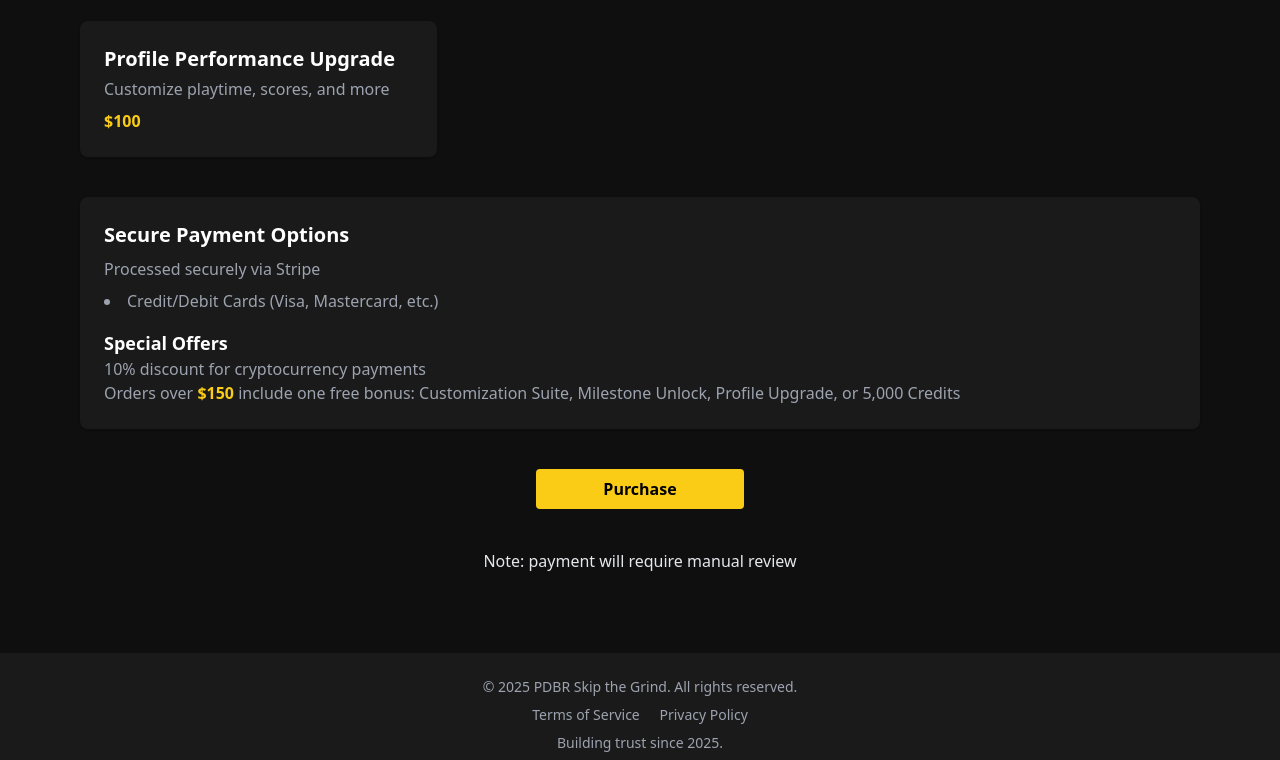
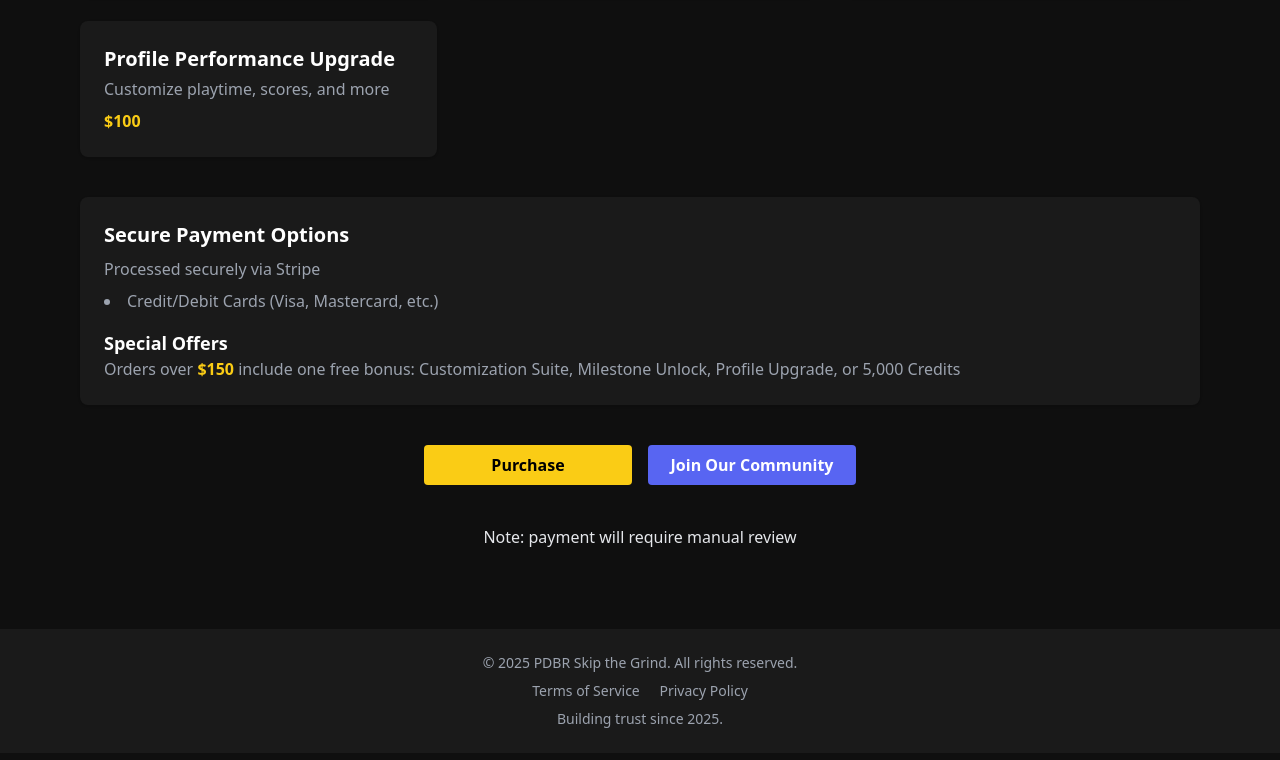
Before and after one commit to PDB-R/PDB-R.github.io, a plain HTML site: page index.html in a window 1280 px wide. Shown: the part 1167-1927 px from the top of the page. Drawn offline with nearby package versions, Linux system fonts and the light colour scheme.

Commit message:
Update index.html

```diff
--- a/index.html
+++ b/index.html
@@ -24,6 +24,11 @@
           PDBR
         </h1>
         <p class="text-gray-300 mt-2 text-lg sm:text-xl">Skip the Grind!</p>
+        <p
+          class="mt-4 text-sm sm:text-base text-gray-200 bg-black/40 px-4 py-2 rounded"
+        >
+          Note: All items are purely cosmetic and do not affect gameplay.
+        </p>
       </div>
     </header>
 
@@ -144,7 +149,6 @@
           <li>Credit/Debit Cards (Visa, Mastercard, etc.)</li>
         </ul>
         <h3 class="text-lg font-semibold mt-4 text-white">Special Offers</h3>
-        <p class="text-gray-400">10% discount for cryptocurrency payments</p>
         <p class="text-gray-400">
           Orders over
           <span class="text-yellow-400 font-bold">$150</span> include one free
@@ -158,6 +162,11 @@
           href="https://buy.stripe.com/9AQaIw7Sv9xj47edQQ"
           class="bg-yellow-400 text-black font-semibold py-2 px-4 rounded hover:bg-yellow-300 transition w-52 text-center"
           >Purchase</a
+        >
+        <a
+          href="https://discord.com/invite/6rWqtxMfXA"
+          class="bg-[#5865F2] text-white font-semibold py-2 px-4 rounded hover:bg-[#4752C4] transition w-52 text-center"
+          >Join Our Community</a
         >
       </div>
       <div class="mt-10 flex justify-center space-x-4">
```
